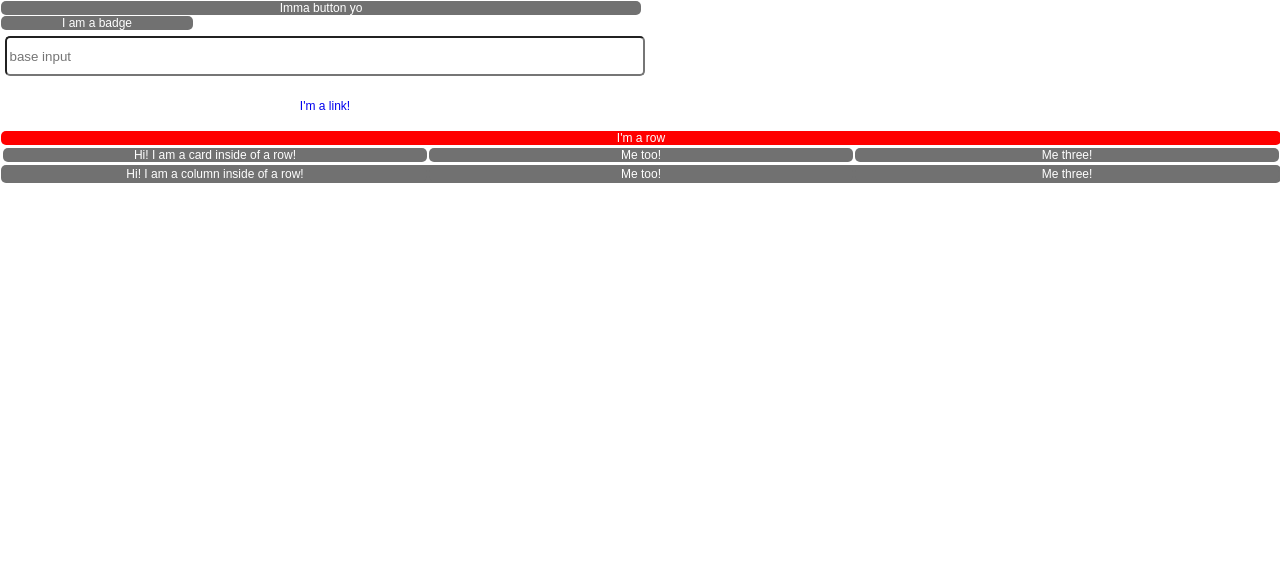
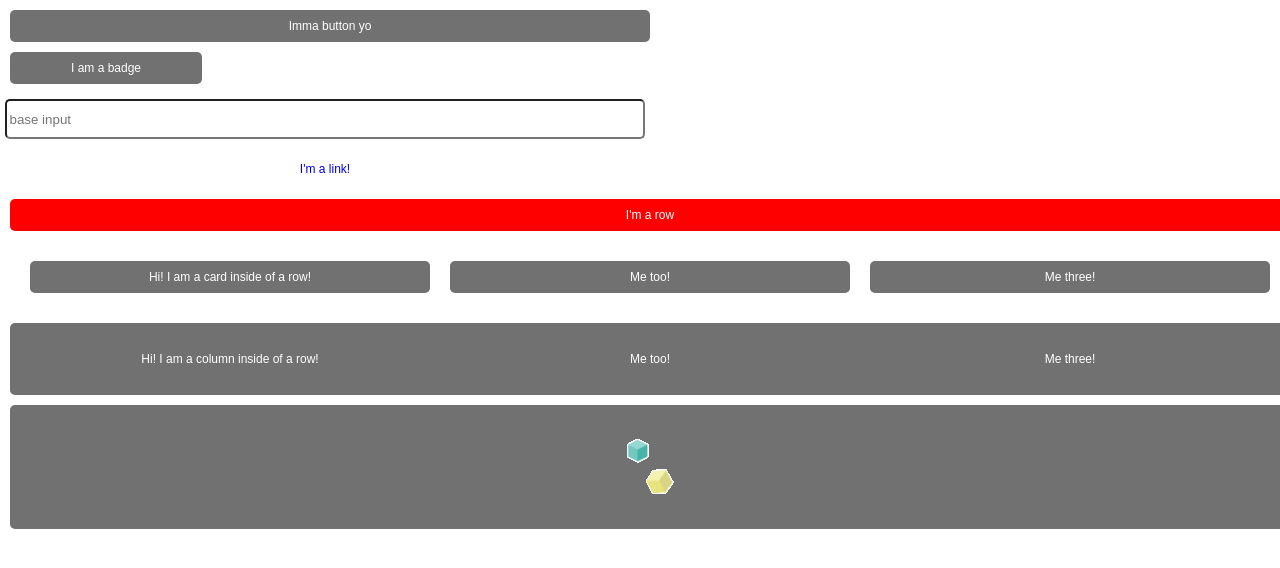
Before and after one commit to BloomTech-Labs/refresh-fe, a React (Create React App) app: page /atoms in a window 1280 px wide. Shown: the top 568 px of the page. Built offline with nearby package versions, Linux system fonts and the light colour scheme.

Commit message:
Tweaks && functional loading spinner

```diff
--- a/src/components/atoms/badge/badge.js
+++ b/src/components/atoms/badge/badge.js
@@ -1,8 +1,12 @@
-import React from 'react';
-import StyledBadge from '../../../styles/global/components.css';
+import React from "react";
+import StyledBadge from "../../../styles/global/components.css";
 
 const Badge = ({ text, ...props }) => {
-  const { borderRadius, backgroundColor, color,  width,
+  const {
+    borderRadius,
+    backgroundColor,
+    color,
+    width,
     height,
     border,
     borderLeft,
@@ -16,7 +20,9 @@ const Badge = ({ text, ...props }) => {
     fontSize,
     margin,
     padding,
-    justifyContent, } = props;
+    justifyContent,
+    textAlign
+  } = props;
   return (
     <StyledBadge
       className="baseBadge"
@@ -38,6 +44,7 @@ const Badge = ({ text, ...props }) => {
       margin={margin}
       padding={padding}
       justifyContent={justifyContent}
+      textAlign={textAlign}
     >
       {text}
     </StyledBadge>
--- /dev/null
+++ b/src/components/atoms/spinner/spinner.js
@@ -0,0 +1,15 @@
+import React from "react";
+
+import StyledSpinner from "../../../styles/global/components.css";
+const spinner = require("../../../images/two_cubes.gif");
+
+const LoadingSpinner = ({ ...props }) => {
+  const { height, width } = props;
+  return (
+    <StyledSpinner className="loading-spinner" height={height} width={width}>
+      <img src={spinner} alt="page loading" />
+    </StyledSpinner>
+  );
+};
+
+export default LoadingSpinner;
--- a/src/styles/global/components.css.js
+++ b/src/styles/global/components.css.js
@@ -55,8 +55,8 @@ ${"" /* Currently set to px for global, can go rem, %, etc */}
   outline: none;
   cursor: pointer;
   ${"" /* I prefer to work in rems. Y'all? */}
-  margin: ${props => (props.margin ? `${props.margin}rem` : ".1rem")};
-  padding: ${props => (props.padding ? `${props.margin}rem` : ".1rem")};
+  margin: ${props => (props.margin ? `${props.margin}rem` : "1rem")};
+  padding: ${props => (props.padding ? `${props.margin}rem` : "1rem")};
   ${"" /* I want to create props passing for deeper flex options */}
   display: flex;
   flex-flow: row wrap;
--- a/src/views/componentTesting/componentTesting.js
+++ b/src/views/componentTesting/componentTesting.js
@@ -7,13 +7,14 @@ import Link from "../../components/atoms/link/link";
 import Row from "../../components/atoms/row/row";
 import Card from "../../components/atoms/card/card";
 import Col from "../../components/atoms/col/col";
+import LoadingSpinner from "../../components/atoms/spinner/spinner.js";
 
 const google = "https://www.google.com/";
 const Atoms = props => {
   return (
     <div>
       <Button width={50}>Imma button yo</Button>
-      <Badge width={15} text={"I am a badge"} />
+      <Badge width={15} textAlign={"center"} text={"I am a badge"} />
       <Input
         // width={350}
         margin={2}
@@ -48,6 +49,9 @@ const Atoms = props => {
           <p>Me three!</p>
         </Col>
       </Row>
+      <Row>
+        <LoadingSpinner height={10} width={10} />
+      </Row>
     </div>
   );
 };
```
Also changed, not shown: src/components/atoms/spinner/index.js (added), src/images/two_cubes.gif (added), 1 other file (tests, documents, lock files or other folders).
